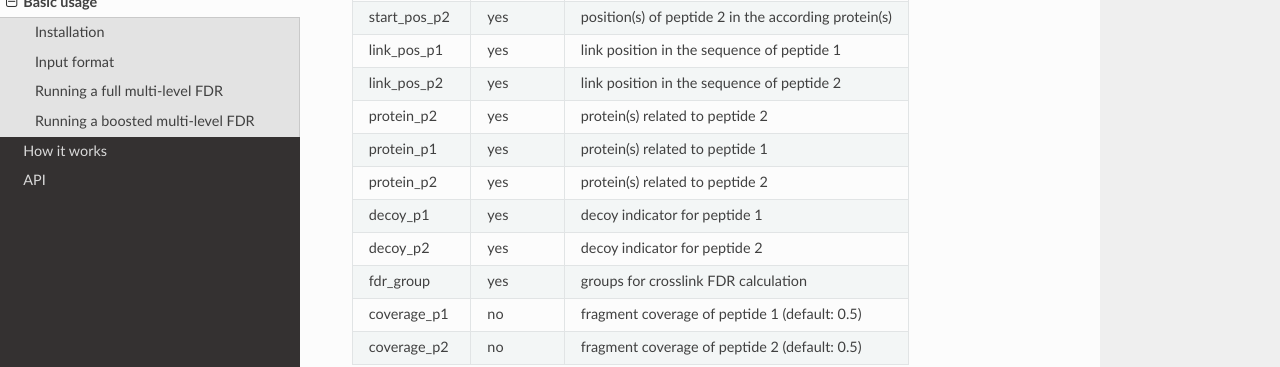
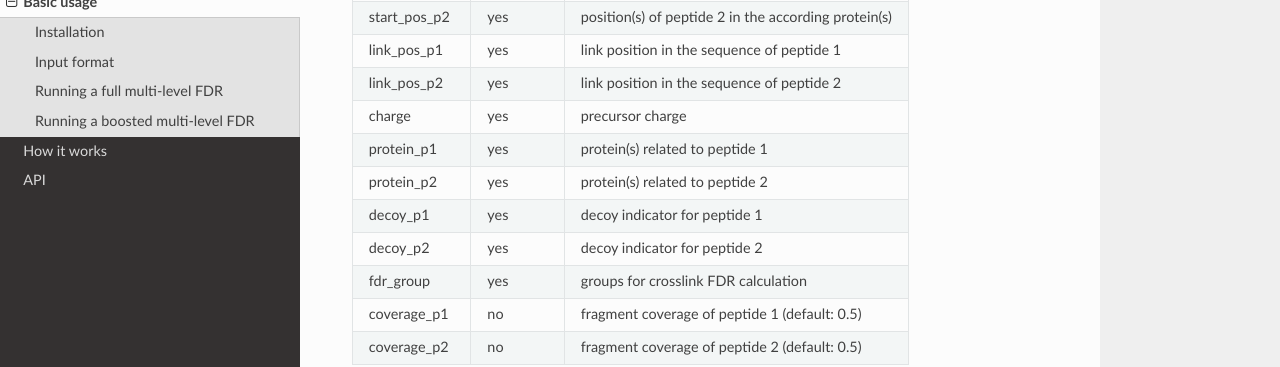
Before and after one commit to Rappsilber-Laboratory/xiFDR-py, a Sphinx documentation site: the page built from docs/basic_usage.rst, in a window 1280 px wide and 900 px high, scrolled down 520 px. Shown: the part 151-518 px from the top of the window. Built offline with Sphinx 7.4.7 and the Read the Docs theme 3.1.0, drawn with Linux system fonts in a browser that asks for light colours; the version number could not be read and is left out.

Commit message:
Fix docs

```diff
--- a/docs/basic_usage.rst
+++ b/docs/basic_usage.rst
@@ -31,7 +31,7 @@ play special roles in the FDR calculcation:
     start_pos_p2  yes        position(s) of peptide 2 in the according protein(s)
     link_pos_p1   yes        link position in the sequence of peptide 1
     link_pos_p2   yes        link position in the sequence of peptide 2
-    protein_p2    yes        protein(s) related to peptide 2
+    charge        yes        precursor charge
     protein_p1    yes        protein(s) related to peptide 1
     protein_p2    yes        protein(s) related to peptide 2
     decoy_p1      yes        decoy indicator for peptide 1
```
